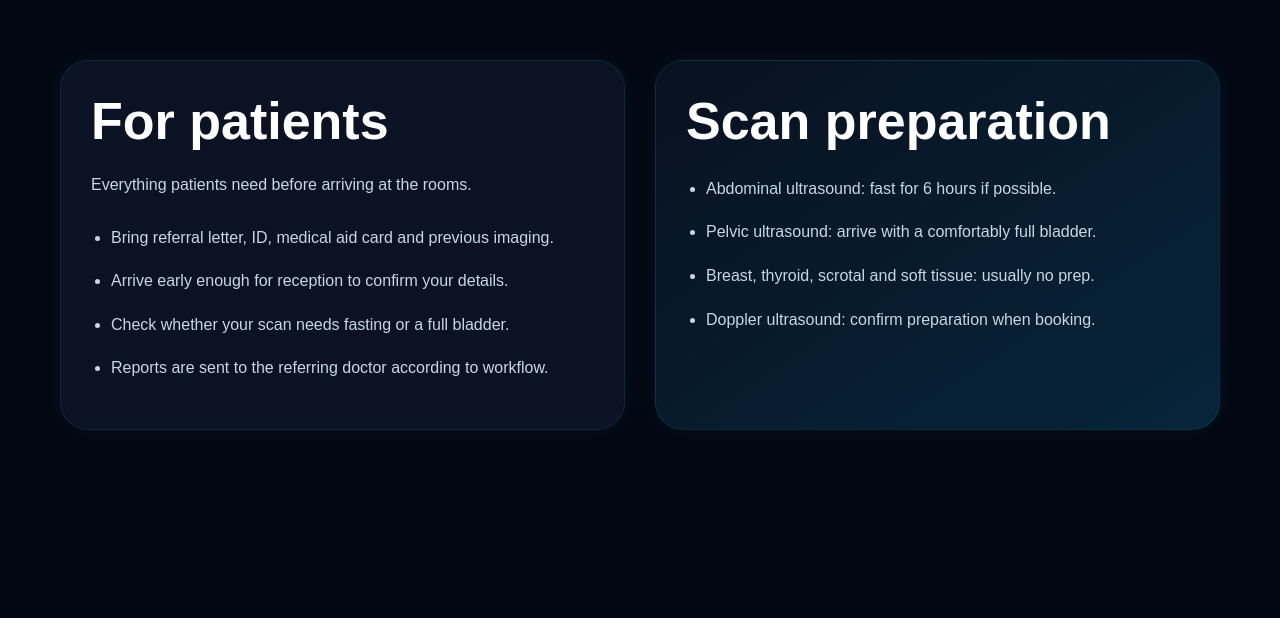
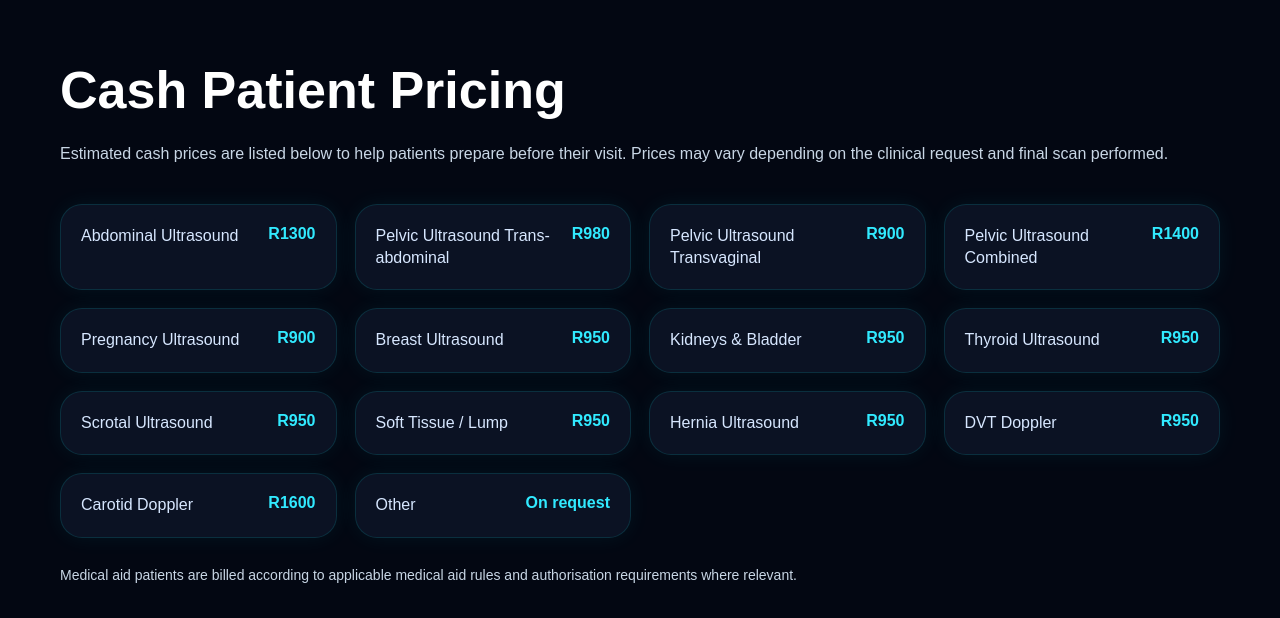
Before and after one commit to hendorwynne-a11y/hendorsdiagnostics-website, a React (Vite) app: page / in a window 1280 px wide. Shown: the part 2000-2618 px from the top of the page. Built offline with nearby package versions, Linux system fonts and the light colour scheme.

Commit message:
Fixed logo path

```diff
--- a/src/App.css
+++ b/src/App.css
@@ -385,4 +385,92 @@ footer {
 .map-button:hover {
   transform: translateY(-3px);
   box-shadow: 0 0 30px rgba(0, 255, 200, 0.45);
+}@media (max-width: 768px) {
+  .nav {
+    padding: 14px 16px;
+    align-items: center;
+  }
+
+  .brand-banner {
+    max-width: 230px;
+  }
+
+  .header-banner {
+    width: 100%;
+  }
+
+  .hero {
+    grid-template-columns: 1fr;
+    padding: 55px 18px;
+  }
+
+  .hero h1 {
+    font-size: 42px;
+    line-height: 1.05;
+  }
+
+  .hero p {
+    font-size: 16px;
+  }
+
+  .panel {
+    padding: 24px;
+  }
+
+  .section {
+    padding: 55px 18px;
+  }
+
+  .section h2 {
+    font-size: 36px;
+  }
+
+  .cards,
+  .split,
+  .contact-grid {
+    grid-template-columns: 1fr;
+  }
+
+  .form {
+    width: 100%;
+  }
+
+  .whatsapp-float {
+    right: 14px;
+    bottom: 14px;
+    padding: 13px 18px;
+    font-size: 14px;
+  }
+}.pricing-grid {
+  margin-top: 35px;
+  display: grid;
+  grid-template-columns: repeat(auto-fit, minmax(260px, 1fr));
+  gap: 18px;
 }
+
+.price-card {
+  background: rgba(15,23,42,0.75);
+  border: 1px solid rgba(0,255,255,0.12);
+  border-radius: 22px;
+  padding: 20px;
+  display: flex;
+  justify-content: space-between;
+  gap: 16px;
+  box-shadow: 0 0 22px rgba(0,255,255,0.06);
+}
+
+.price-card span {
+  color: #d7e7ff;
+  line-height: 1.4;
+}
+
+.price-card strong {
+  color: #31eaff;
+  white-space: nowrap;
+}
+
+.pricing-note {
+  margin-top: 25px;
+  font-size: 14px;
+  color: #9fb6cc;
+}
--- a/src/App.jsx
+++ b/src/App.jsx
@@ -17,7 +17,7 @@ export default function App() {
       <nav className="nav">
         <div className="brand brand-banner">
           <img
-            src="/Images/hd-banner.png"
+            src="/images/hd-banner.png"
             alt="Hendors Diagnostics"
             className="header-banner"
           />
@@ -29,6 +29,7 @@ export default function App() {
 
         <div className={menuOpen ? "links open" : "links"}>
           <a href="#services">Services</a>
+          <a href="#pricing">Prices</a>
           <a href="#patients">Patients</a>
           <a href="#doctors">Doctors</a>
           <a href="#v16">V16</a>
@@ -40,11 +41,7 @@ export default function App() {
       <section className="hero">
         <div className="heroText">
           <span className="badge">✦ Next-generation diagnostic imaging platform</span>
-
-          <h1>
-            Future-ready imaging, intelligent workflow and precision reporting.
-          </h1>
-
+          <h1>Future-ready imaging, intelligent workflow and precision reporting.</h1>
           <p>
             Hendors Diagnostics combines patient-focused ultrasound services with
             a secure V16 reporting ecosystem for faster intake, consistent HD Style
@@ -59,48 +56,29 @@ export default function App() {
 
         <div className="panel">
           <span className="small">Hendor V16 Workflow</span>
-
           <h2>One intelligent practice system behind the website.</h2>
-
           <p>
             Public website for patients. Protected V16 area for staff reporting,
             intake, billing and document export.
           </p>
 
           <div className="miniGrid">
-            <div>
-              IN
-              <br />
-              <small>Patient intake</small>
-            </div>
-
-            <div>
-              HD
-              <br />
-              <small>HD reporting</small>
-            </div>
-
-            <div>
-              SC
-              <br />
-              <small>Secure access</small>
-            </div>
+            <div>IN<br /><small>Patient intake</small></div>
+            <div>HD<br /><small>HD reporting</small></div>
+            <div>SC<br /><small>Secure access</small></div>
           </div>
         </div>
       </section>
 
       <section id="services" className="section">
         <h2>Imaging services</h2>
-
         <p>A clean service list for patients and referring doctors.</p>
 
         <div className="cards">
           {services.map((service) => (
             <div className="card" key={service}>
               <div className="icon">US</div>
-
               <h3>{service}</h3>
-
               <p>
                 Professional diagnostic imaging service with clear workflow and
                 structured reporting support.
@@ -110,12 +88,41 @@ export default function App() {
         </div>
       </section>
 
+      <section id="pricing" className="section pricing-section">
+        <h2>Cash Patient Pricing</h2>
+        <p>
+          Estimated cash prices are listed below to help patients prepare before
+          their visit. Prices may vary depending on the clinical request and final
+          scan performed.
+        </p>
+
+        <div className="pricing-grid">
+          <div className="price-card"><span>Abdominal Ultrasound</span><strong>R1300</strong></div>
+          <div className="price-card"><span>Pelvic Ultrasound Trans-abdominal</span><strong>R980</strong></div>
+          <div className="price-card"><span>Pelvic Ultrasound Transvaginal</span><strong>R900</strong></div>
+          <div className="price-card"><span>Pelvic Ultrasound Combined</span><strong>R1400</strong></div>
+          <div className="price-card"><span>Pregnancy Ultrasound</span><strong>R900</strong></div>
+          <div className="price-card"><span>Breast Ultrasound</span><strong>R950</strong></div>
+          <div className="price-card"><span>Kidneys & Bladder</span><strong>R950</strong></div>
+          <div className="price-card"><span>Thyroid Ultrasound</span><strong>R950</strong></div>
+          <div className="price-card"><span>Scrotal Ultrasound</span><strong>R950</strong></div>
+          <div className="price-card"><span>Soft Tissue / Lump</span><strong>R950</strong></div>
+          <div className="price-card"><span>Hernia Ultrasound</span><strong>R950</strong></div>
+          <div className="price-card"><span>DVT Doppler</span><strong>R950</strong></div>
+          <div className="price-card"><span>Carotid Doppler</span><strong>R1600</strong></div>
+          <div className="price-card"><span>Other</span><strong>On request</strong></div>
+        </div>
+
+        <p className="pricing-note">
+          Medical aid patients are billed according to applicable medical aid rules
+          and authorisation requirements where relevant.
+        </p>
+      </section>
+
       <section id="patients" className="section split">
         <div className="card big">
           <h2>For patients</h2>
-
           <p>Everything patients need before arriving at the rooms.</p>
-
           <ul>
             <li>Bring referral letter, ID, medical aid card and previous imaging.</li>
             <li>Arrive early enough for reception to confirm your details.</li>
@@ -126,7 +133,6 @@ export default function App() {
 
         <div className="card big glow">
           <h2>Scan preparation</h2>
-
           <ul>
             <li>Abdominal ultrasound: fast for 6 hours if possible.</li>
             <li>Pelvic ultrasound: arrive with a comfortably full bladder.</li>
@@ -138,7 +144,6 @@ export default function App() {
 
       <section id="doctors" className="section">
         <h2>For referring doctors</h2>
-
         <p>
           Referral uploads, urgent contact pathways, report delivery and secure
           V16 doctor access can be added here.
@@ -147,12 +152,10 @@ export default function App() {
 
       <section id="v16" className="section v16">
         <h2>Hendor V16 inside the website</h2>
-
         <p>
           Staff use a protected login to open reporting, patient intake, doctor
           database, billing summaries and PDF/DOCX export.
         </p>
-
         <button>Staff login</button>
       </section>
 
@@ -160,7 +163,6 @@ export default function App() {
         <div className="contact-grid">
           <div className="contact-card">
             <h3>George Practice</h3>
-
             <p>69 Meade Street</p>
             <p>George</p>
 
@@ -175,17 +177,14 @@ export default function App() {
 
             <p><strong>Practice:</strong> 072 763 6282</p>
             <p><strong>WhatsApp:</strong> 068 104 2455</p>
-
             <p><strong>Email:</strong></p>
             <p>reception.hendors@gmail.com</p>
-
             <p><strong>Hours:</strong></p>
             <p>Mon – Fri: 16h00 – 17h00</p>
           </div>
 
           <div className="contact-card">
             <h3>Beaufort West Outreach</h3>
-
             <p>9 Constitution Street</p>
             <p>Cnr Constitution & Bird Street</p>
 
@@ -200,10 +199,8 @@ export default function App() {
 
             <p><strong>Outreach Hours:</strong></p>
             <p>Saturday: 08h00 – 17h00</p>
-
             <p>Sunday rollover if fully booked:</p>
             <p>09h00 – 12h00</p>
-
             <p><strong>No Friday bookings</strong></p>
             <p>Travel / outreach preparation</p>
           </div>
@@ -212,7 +209,6 @@ export default function App() {
 
       <section id="booking" className="section booking-section">
         <h2>Bookings and enquiries</h2>
-
         <p>
           Complete the form below and send your booking request directly to
           Hendors Diagnostics via WhatsApp.
@@ -244,25 +240,24 @@ export default function App() {
           }}
         >
           <input name="name" placeholder="Patient name" required />
-
           <input name="phone" placeholder="Contact number" required />
 
           <select name="scan" required>
             <option value="">Select Scan Type</option>
-            <option>Abdominal Ultrasound</option>
-            <option>Pelvic Ultrasound</option>
-            <option>Pregnancy Ultrasound</option>
-            <option>Breast Ultrasound</option>
-            <option>Kidneys & Bladder</option>
-            <option>Thyroid Ultrasound</option>
-            <option>Scrotal Ultrasound</option>
-            <option>Soft Tissue / Lump</option>
-            <option>Hernia Ultrasound</option>
-            <option>DVT Doppler</option>
-            <option>Carotid Doppler</option>
-            <option>Arterial Doppler</option>
-            <option>Venous Doppler</option>
-            <option>Other</option>
+            <option>Abdominal Ultrasound — R1300</option>
+            <option>Pelvic Ultrasound Trans-abdominal — R980</option>
+            <option>Pelvic Ultrasound Transvaginal — R900</option>
+            <option>Pelvic Ultrasound Combined — R1400</option>
+            <option>Pregnancy Ultrasound — R900</option>
+            <option>Breast Ultrasound — R950</option>
+            <option>Kidneys & Bladder — R950</option>
+            <option>Thyroid Ultrasound — R950</option>
+            <option>Scrotal Ultrasound — R950</option>
+            <option>Soft Tissue / Lump — R950</option>
+            <option>Hernia Ultrasound — R950</option>
+            <option>DVT Doppler — R950</option>
+            <option>Carotid Doppler — R1600</option>
+            <option>Other — On request</option>
           </select>
 
           <select name="branch" required>
```
